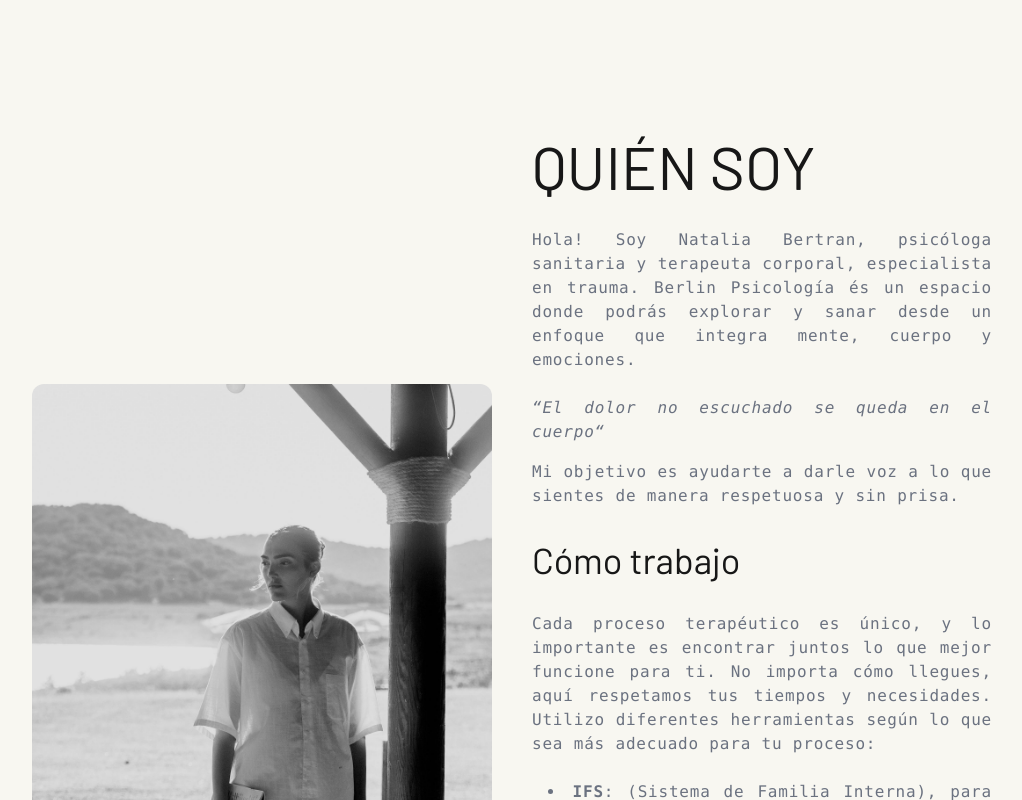
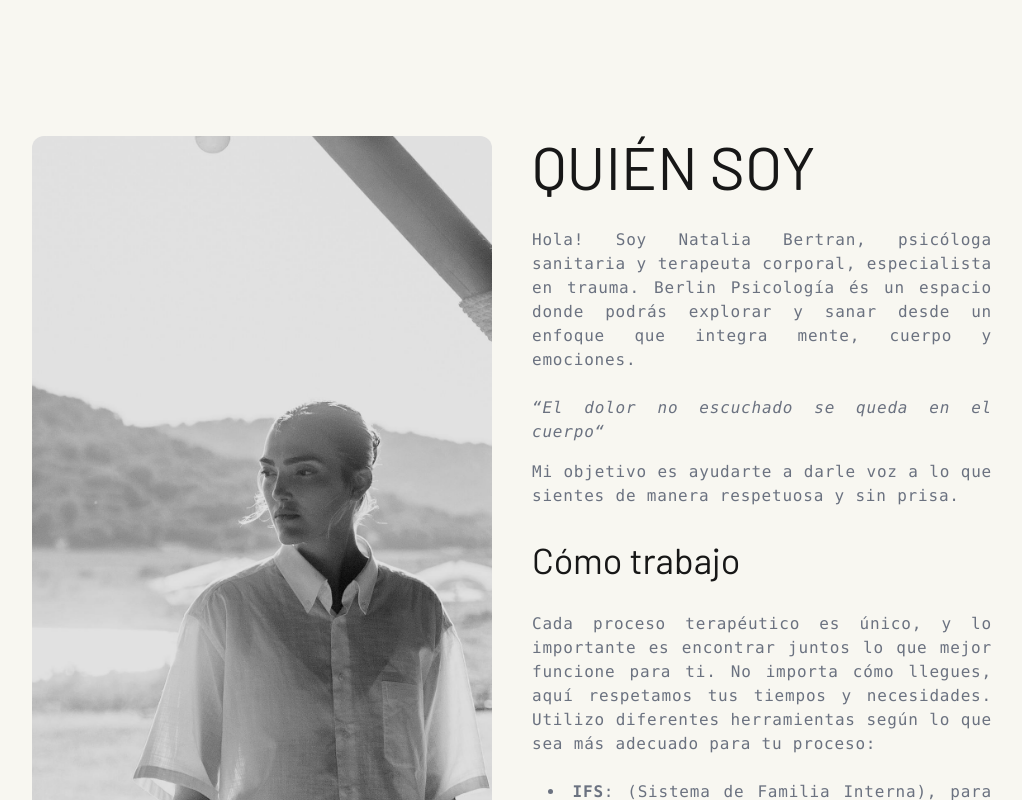
Before and after one commit to PauLlibre/portfolio_nat, a Next.js app: page / in a window 1280 px wide. Shown: the part 1120-1920 px from the top of the page, without its empty margins (128-1150 px from the left). Built offline with nearby package versions, Linux system fonts and the light colour scheme.

Commit message:
corrected nat image

```diff
--- a/app/components/sections/landingPage/mainview.tsx
+++ b/app/components/sections/landingPage/mainview.tsx
@@ -69,10 +69,9 @@ tracking-wider text-gray-500 text-sm sm:text-base"
           <Image
             src={nataliaBertran}
             alt="Natalia Bertran"
-            width={500}
-            height={500}
+            className="rounded-xl"
+            fill
             style={{ objectFit: 'cover', zIndex: -1 }}
-            className="rounded-xl"
           />
         </div>
         <div className="flex flex-col gap-4 w-full lg:w-1/2">
```
